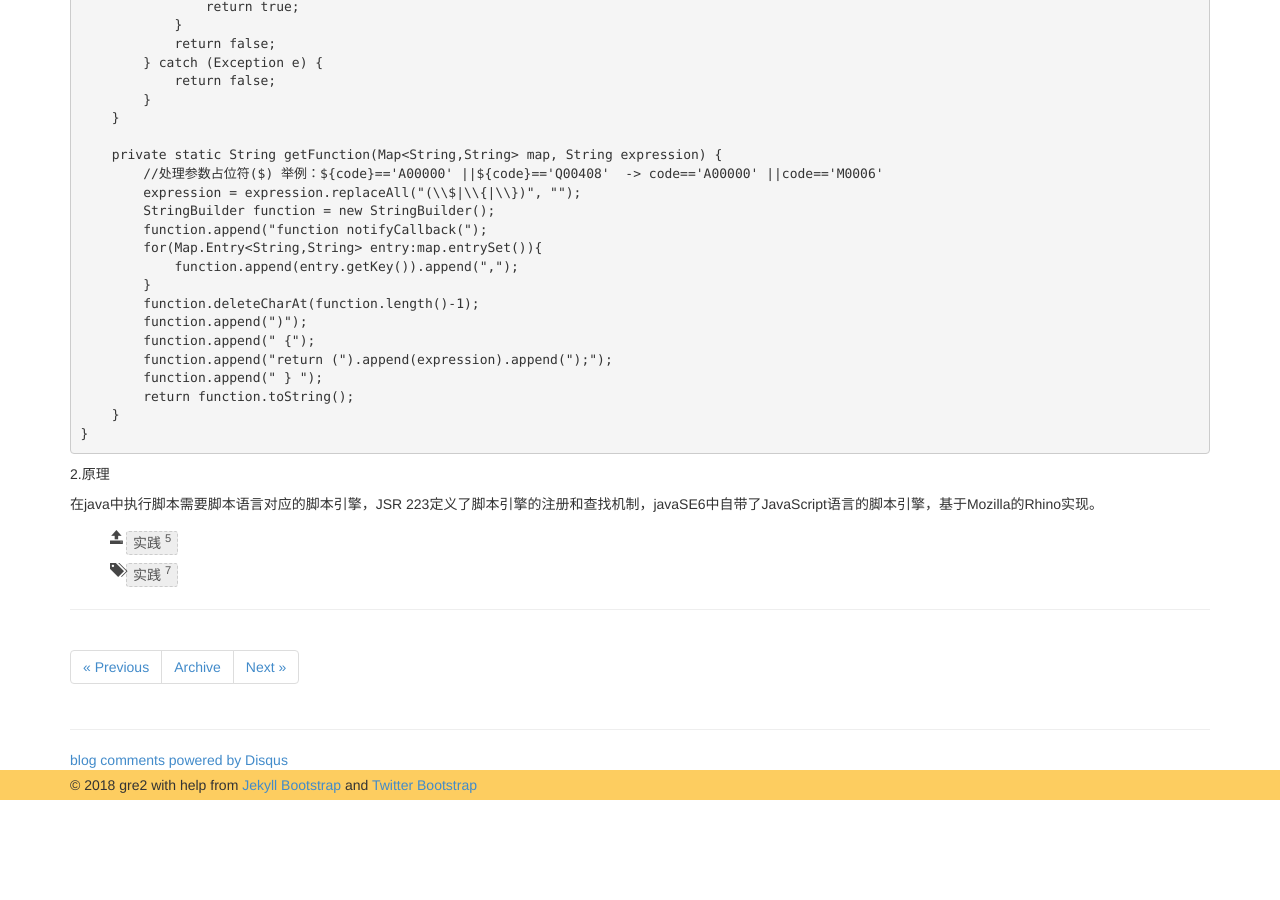
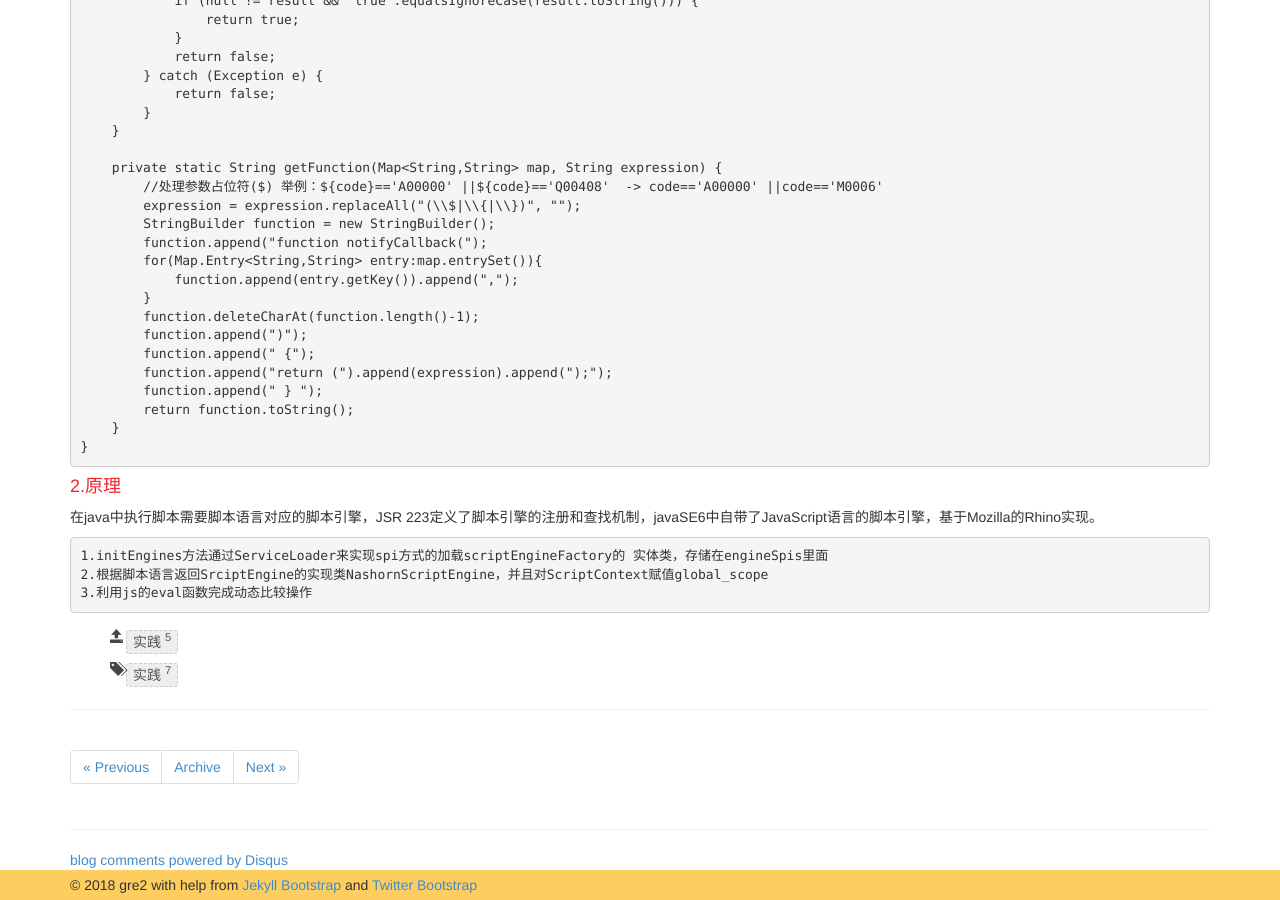
Before and after one commit to gre2/gre2.github.com, a Jekyll site: the page built from _posts/2018-08-14-ScriptEngineManager-eval动态匹配.md, in a window 1280 px wide and 900 px high, scrolled down 886 px. Built offline with Jekyll 4.4.1, drawn with Linux system fonts in a browser that asks for light colours; nearby versions of some CDN libraries; comment, search, counter and statistics services are not loaded; before the commit the page ends 1686 px from its top, so only the background shows below that.

Commit message:
20180921

````diff
--- a/_posts/2018-08-14-ScriptEngineManager-eval动态匹配.md
+++ b/_posts/2018-08-14-ScriptEngineManager-eval动态匹配.md
@@ -7,9 +7,9 @@ tags: [实践]
 ---
 {% include JB/setup %}
 
-### ScriptEngineManager eval 动态匹配
+# ScriptEngineManager eval 动态匹配
 
-1.背景：想根据条件，筛选出来匹配的规则，但是条件想灵活配置，用表达式的方式实现
+#### 1.背景：想根据条件，筛选出来匹配的规则，但是条件想灵活配置，用表达式的方式实现
 
 ```
 import javax.script.ScriptEngine;
@@ -68,6 +68,12 @@ public class TestExecuteExpression {
     }
 }
 ```
-2.原理
+#### 2.原理
 
 在java中执行脚本需要脚本语言对应的脚本引擎，JSR 223定义了脚本引擎的注册和查找机制，javaSE6中自带了JavaScript语言的脚本引擎，基于Mozilla的Rhino实现。
+
+```
+1.initEngines方法通过ServiceLoader来实现spi方式的加载scriptEngineFactory的 实体类，存储在engineSpis里面
+2.根据脚本语言返回SrciptEngine的实现类NashornScriptEngine，并且对ScriptContext赋值global_scope
+3.利用js的eval函数完成动态比较操作
+```
````
